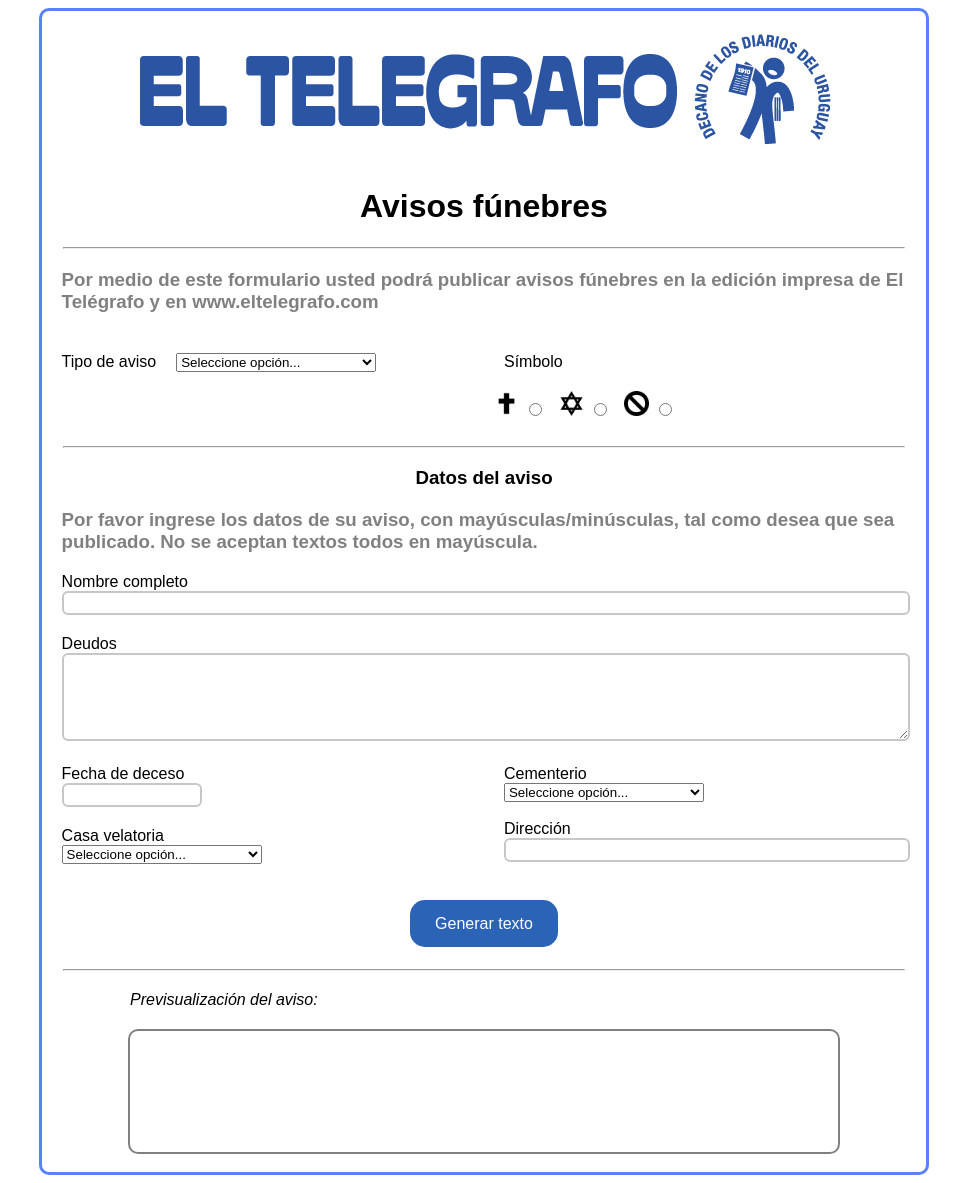
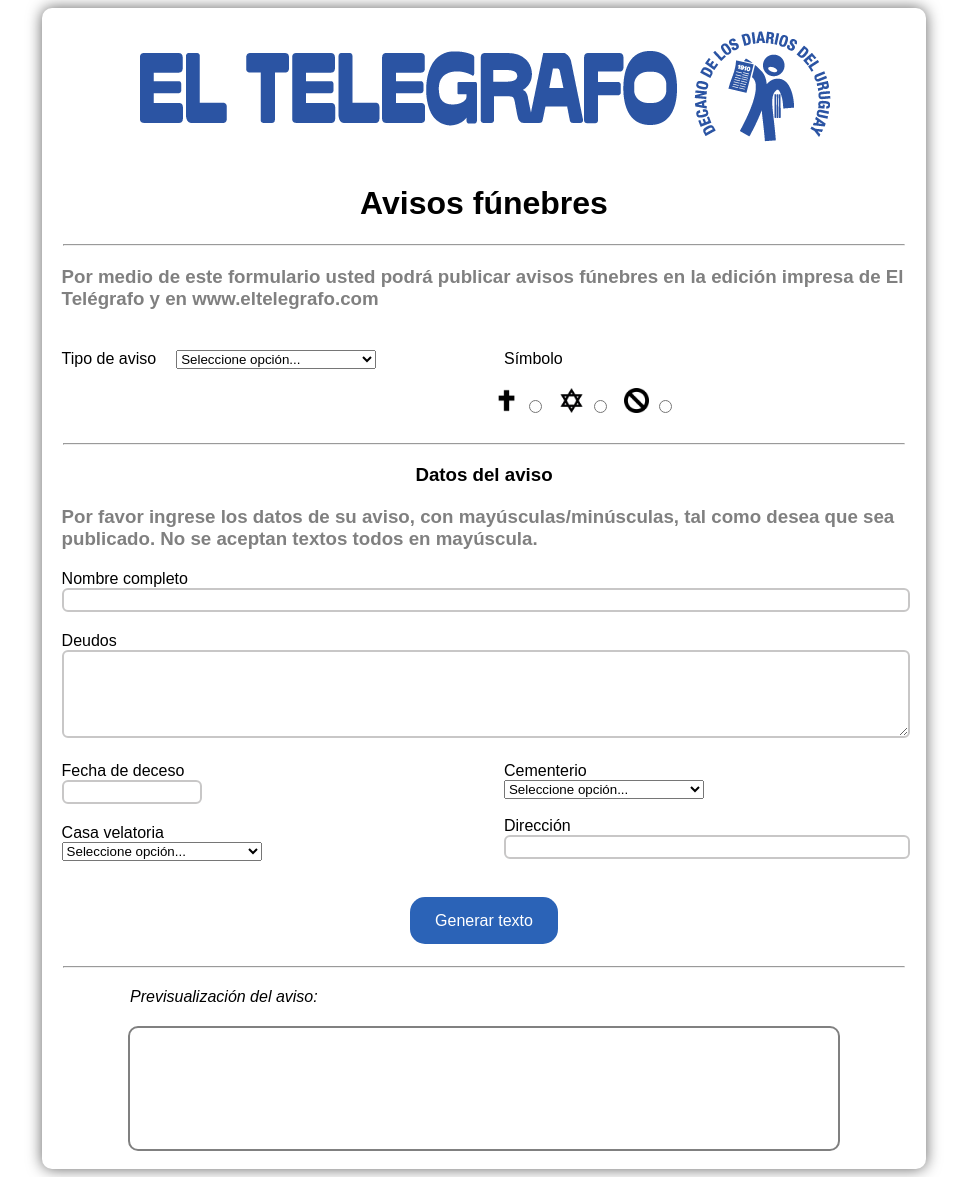
Before and after one commit to MatiasE93/eltelegrafo_funebres_twiguno, a PHP site: page /eltelegrafo_funebres_twiguno/ in a window 1280 px wide. Shown: the whole page, without its empty margins (156-1123 px from the left). Run offline with PHP 8.4, Linux system fonts and the light colour scheme; some libraries are stand-ins or nearby versions.

Commit message:
Update style.css

```diff
--- a/static/css/style.css
+++ b/static/css/style.css
@@ -40,7 +40,7 @@ select:invalid { color: gray; }
 .main-container{
     width: 70%;
     margin: 0 auto;
-    border: 3px solid #5882FA;
+    box-shadow: 0px 0px 15px #636363;
     border-radius: 10px;
 }
 
```
